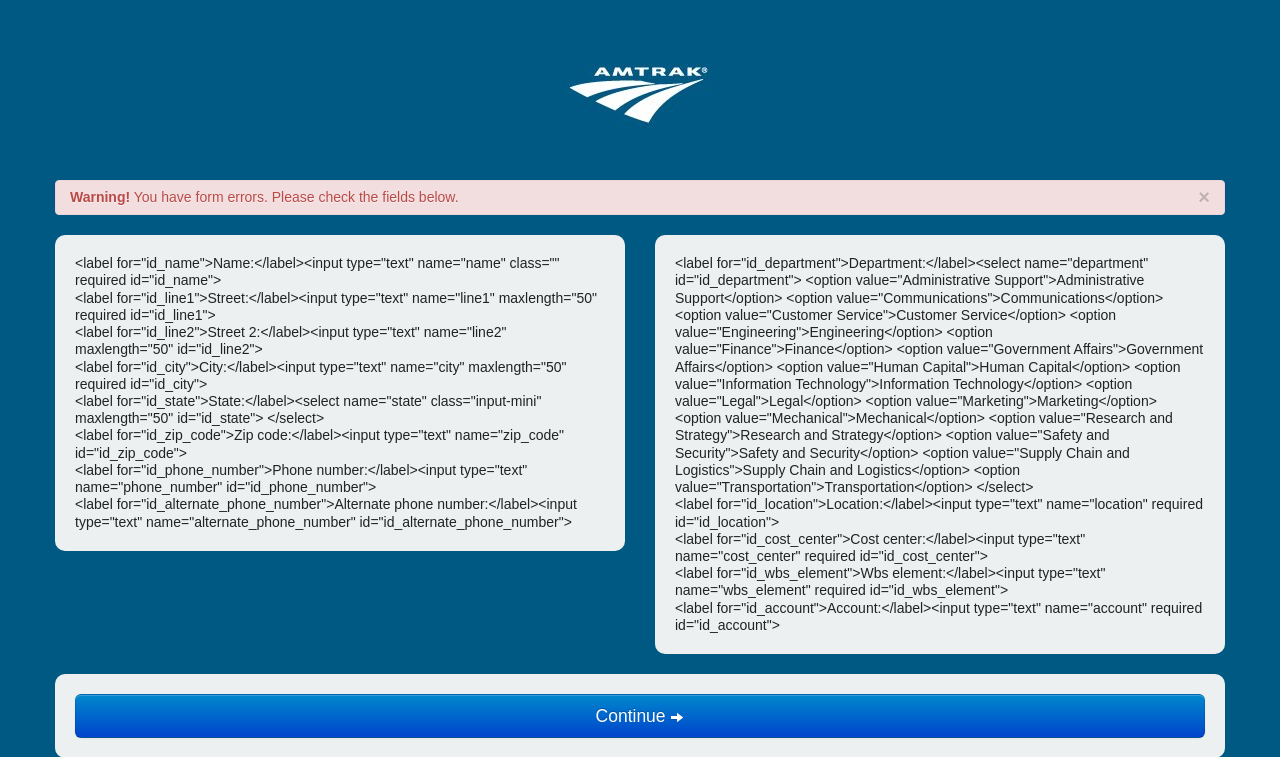
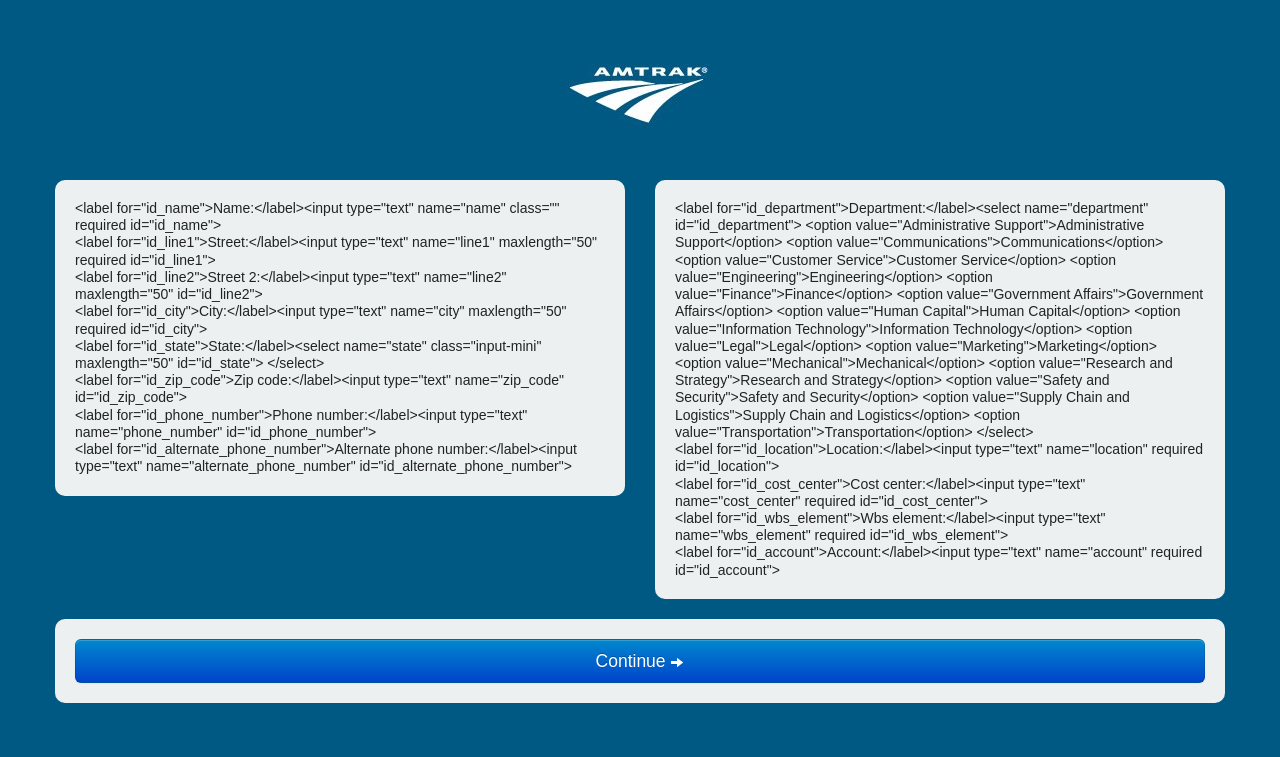
Before and after one commit to tavern-consulting/amtrak-decal-form, a Django app: page / in a window 1280 px wide. Shown: the top 757 px of the page. Run offline with Django 3.2, Linux system fonts and the light colour scheme; parts of the project's set-up code (start-up, migrations or seed data) failed here and were passed over; some libraries are stand-ins or nearby versions.

Commit message:
Validation error box tweaks

```diff
--- a/amtrak_decal_form/templates/index.html
+++ b/amtrak_decal_form/templates/index.html
@@ -17,13 +17,15 @@
 <img src="{% static 'img/logo.jpg' %}" class="logo" alt="Amtrak Decals">
 
 <div class="container">
-		<div class="row">
-            <div id="error-alert" class="span12">
+		<div id="error-alert" class="row hide">
+            <div class="span12">
                 <div class="alert alert-error">
-                  <button type="button" class="close" data-dismiss="alert">&times;</button>
-                  <strong>Warning!</strong> You have form errors. Please check the fields below.
+                    <button type="button" class="close" data-dismiss="alert">&times;</button>
+                    <strong>Warning!</strong> You have form errors. Please check the fields below.
                 </div>
             </div>
+        </div>
+		<div class="row">
 			<form action="{% url 'index' %}" method="post">
 				{% csrf_token %}
 				<div id="user-info-form">
```
